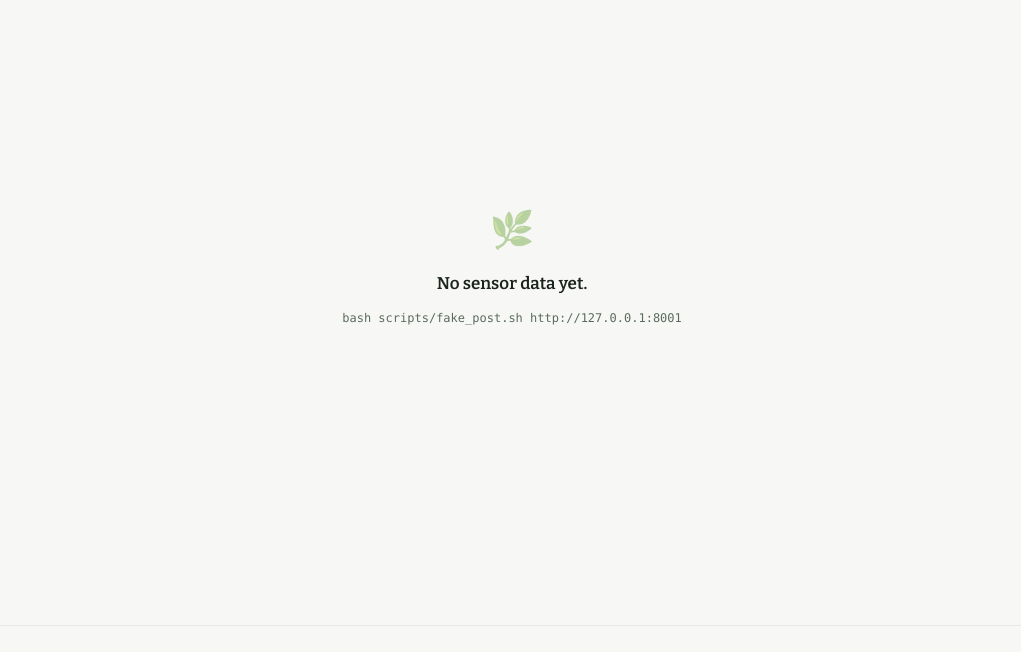
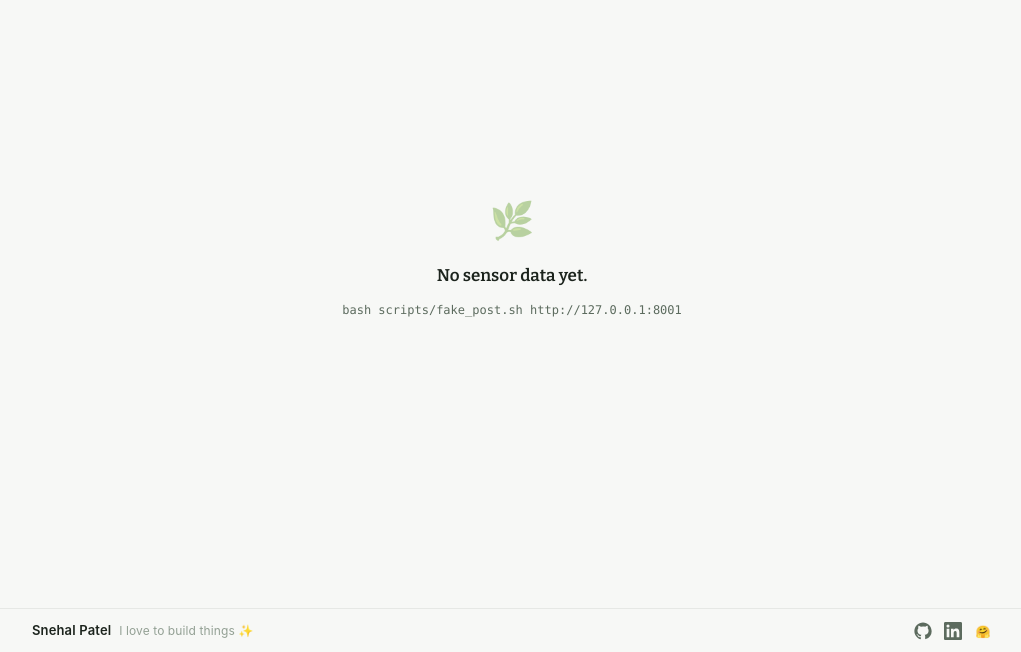
Before and after one commit to spate141/garden-agent, a FastAPI app: template garden/dashboard/templates/index.html in a window 1280 px wide. Shown: the part 148-800 px from the top of the page, without its empty margins (128-1149 px from the left). Run offline with FastAPI, Linux system fonts and the light colour scheme; the template is opened without the code that fills it, so the values that code supplies are empty; parts of the project's set-up code (start-up, migrations or seed data) failed here and were passed over.

Commit message:
Add Snehal.ai branding footer with social links and styling

```diff
--- /dev/null
+++ b/garden/dashboard/static/css/snehal-footer.css
@@ -0,0 +1,50 @@
+/* Snehal.ai branding footer — follows the dashboard's light/dark theme tokens */
+.snehal-footer {
+  border-top: 1px solid var(--hairline);
+  font-family: -apple-system, BlinkMacSystemFont, "Segoe UI", Roboto, Helvetica, Arial, sans-serif;
+  font-size: 13px;
+  line-height: 1.4;
+  padding: 12px 20px;
+}
+.snehal-footer__inner {
+  max-width: 960px;
+  margin: 0 auto;
+  display: flex;
+  flex-wrap: wrap;
+  align-items: center;
+  justify-content: space-between;
+  gap: 12px;
+}
+.snehal-footer__brand {
+  display: flex;
+  align-items: baseline;
+  gap: 8px;
+}
+.snehal-footer__name {
+  color: var(--text);
+  font-weight: 600;
+  text-decoration: none;
+}
+.snehal-footer__name:hover { color: var(--accent); }
+.snehal-footer__tagline {
+  color: var(--text-faint);
+  font-size: 12px;
+}
+.snehal-footer__social {
+  display: flex;
+  gap: 12px;
+  align-items: center;
+}
+.snehal-footer__social a {
+  color: var(--text-muted);
+  display: inline-flex;
+  transition: color 0.15s ease;
+}
+.snehal-footer__social a:hover { color: var(--accent); }
+
+@media (max-width: 600px) {
+  .snehal-footer__inner {
+    flex-direction: column;
+    align-items: flex-start;
+  }
+}
--- a/garden/dashboard/templates/index.html
+++ b/garden/dashboard/templates/index.html
@@ -27,6 +27,7 @@
   <link rel="stylesheet" href="/static/css/layout.css">
   <link rel="stylesheet" href="/static/css/components.css">
   <link rel="stylesheet" href="/static/css/garden-hero.css">
+  <link rel="stylesheet" href="/static/css/snehal-footer.css">
 </head>
 <body>
 
@@ -53,7 +54,7 @@
 
 </main>
 
-<footer></footer>
+{% include "partials/_footer.html" %}
 
 <script>
   /* Server-injected config for garden.js — same values that back the Telegram
--- /dev/null
+++ b/garden/dashboard/templates/partials/_footer.html
@@ -0,0 +1,21 @@
+<!-- Snehal.ai branding footer -->
+<footer class="snehal-footer">
+  <div class="snehal-footer__inner">
+    <div class="snehal-footer__brand">
+      <a class="snehal-footer__name" href="https://snehal.ai/" target="_blank" rel="noopener">Snehal Patel</a>
+      <span class="snehal-footer__tagline">I love to build things ✨</span>
+    </div>
+
+    <div class="snehal-footer__social">
+      <a href="https://github.com/spate141" target="_blank" rel="noopener" aria-label="GitHub">
+        <svg viewBox="0 0 24 24" width="18" height="18" fill="currentColor" aria-hidden="true"><path d="M12 .5C5.73.5.5 5.73.5 12c0 5.08 3.29 9.39 7.86 10.91.58.11.79-.25.79-.56 0-.28-.01-1.02-.02-2-3.2.7-3.88-1.54-3.88-1.54-.53-1.34-1.29-1.7-1.29-1.7-1.05-.72.08-.7.08-.7 1.16.08 1.77 1.19 1.77 1.19 1.03 1.77 2.7 1.26 3.36.96.1-.75.4-1.26.73-1.55-2.55-.29-5.24-1.28-5.24-5.69 0-1.26.45-2.29 1.19-3.09-.12-.29-.52-1.46.11-3.05 0 0 .97-.31 3.18 1.18a11 11 0 0 1 2.9-.39c.98 0 1.97.13 2.9.39 2.2-1.49 3.17-1.18 3.17-1.18.63 1.59.23 2.76.11 3.05.74.8 1.19 1.83 1.19 3.09 0 4.42-2.69 5.39-5.25 5.68.41.36.78 1.05.78 2.12 0 1.53-.01 2.76-.01 3.14 0 .31.21.68.8.56A10.52 10.52 0 0 0 23.5 12C23.5 5.73 18.27.5 12 .5z"/></svg>
+      </a>
+      <a href="https://www.linkedin.com/in/spatel141" target="_blank" rel="noopener" aria-label="LinkedIn">
+        <svg viewBox="0 0 24 24" width="18" height="18" fill="currentColor" aria-hidden="true"><path d="M20.45 20.45h-3.56v-5.57c0-1.33-.02-3.04-1.85-3.04-1.85 0-2.13 1.45-2.13 2.94v5.67H9.35V9h3.41v1.56h.05c.48-.9 1.63-1.85 3.36-1.85 3.6 0 4.27 2.37 4.27 5.45v6.29zM5.34 7.43a2.06 2.06 0 1 1 0-4.13 2.06 2.06 0 0 1 0 4.13zM7.12 20.45H3.56V9h3.56v11.45zM22.22 0H1.77C.8 0 0 .78 0 1.73v20.53C0 23.22.8 24 1.77 24h20.45c.98 0 1.78-.78 1.78-1.74V1.73C24 .78 23.2 0 22.22 0z"/></svg>
+      </a>
+      <a href="https://huggingface.co/spate141" target="_blank" rel="noopener" aria-label="Hugging Face">
+        <svg viewBox="0 0 24 24" width="18" height="18" aria-hidden="true"><text x="2" y="18" font-size="16">🤗</text></svg>
+      </a>
+    </div>
+  </div>
+</footer>
```
